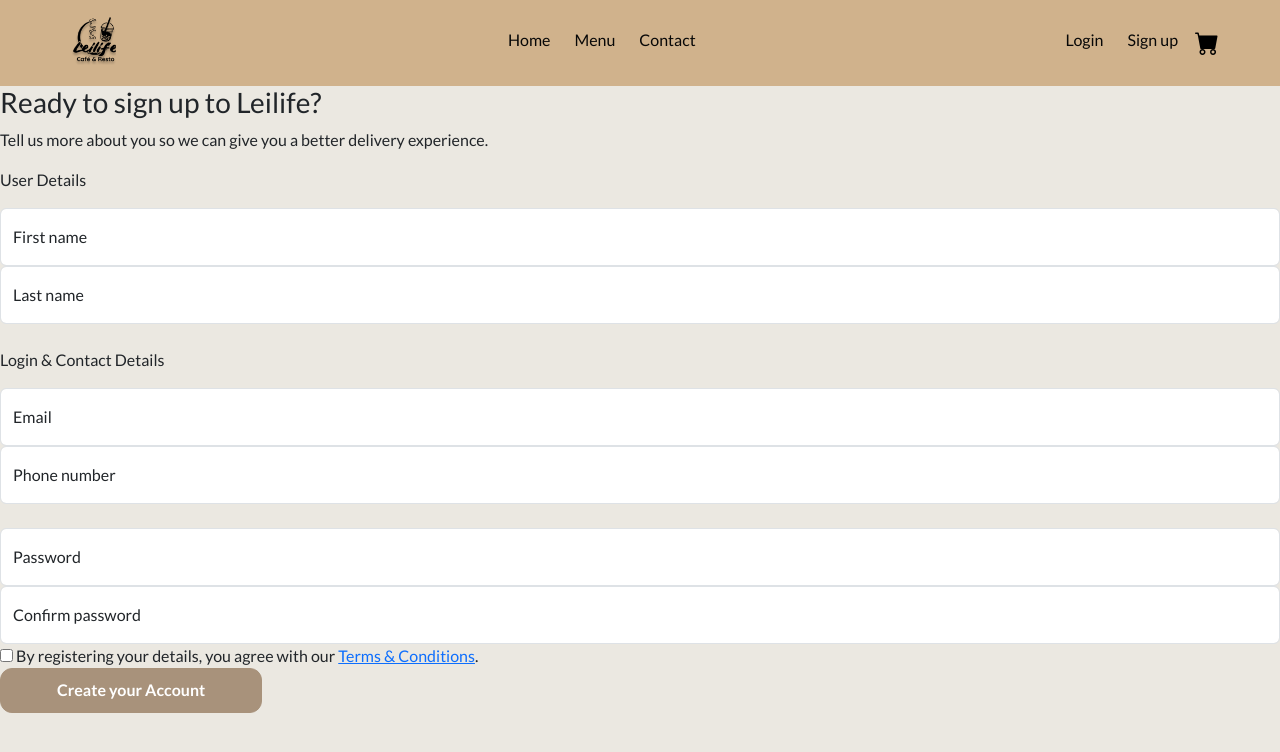
After one commit to Glenmark-2/Leilife-cafe-version-2, a PHP site: template pages/sign_up.php in a window 1280 px wide. The commit adds this page. Shown: the top 752 px of the page. Run offline with PHP 8.4, Linux system fonts and the light colour scheme; the template is opened without the code that fills it, so the values that code supplies are empty.

Commit message:
added feature/sign_up

```diff
--- a/backend/config/routes.php
+++ b/backend/config/routes.php
@@ -3,4 +3,5 @@ return [
     'home' => __DIR__ . '/../../pages/home.php',
     'cart' => __DIR__ . '/../../pages/cart.php',
     '404' => __DIR__ . '/../../pages/404.php',
+    'sign_up' => __DIR__. '/../../pages/sign_up.php',
 ];
--- a/backend/config/styles_config.php
+++ b/backend/config/styles_config.php
@@ -4,5 +4,7 @@ return [
     'home' => [
         '../css/users/home.css',
         '../css/users/partials/card.css'
-    ]
+    ],
+    'sign_up' => ['../css/users/sign_up.css'],
+
 ];
--- a/components/header.php
+++ b/components/header.php
@@ -50,7 +50,7 @@
       </div>
       <div class="d-flex gap-2">
         <a class="btn btn-text" href="#">Login</a>
-        <a class="btn btn-text" href="#">Sign up</a>
+        <a class="btn btn-text" href="index.php?page=sign_up">Sign up</a>
         <a href="#" class="btn btn-link p-0">
           <i class="bi bi-cart-fill" style="color: black; font-size: 1.5rem;"></i>
         </a>
@@ -65,7 +65,7 @@
     <a class="btn btn-text" href="#">Contact</a>
     <hr style="width: 80%; border-top: 1px solid #cccccc; margin: 0.5rem auto;">
     <a class="btn btn-text" href="#">Login</a>
-    <a class="btn btn-text" href="#">Sign up</a>
+    <a class="btn btn-text" href="index.php?page=sign_up">Sign up</a>
     <a class="btn btn-text" href="#">Cart</a>
   </div>
 </nav>
--- /dev/null
+++ b/pages/sign_up.php
@@ -0,0 +1,82 @@
+<div class="body">
+    <div class="top-div">
+        <h3>Ready to sign up to Leilife?</h3>
+        <p>Tell us more about you so we can give you a better delivery experience.</p>
+    </div>
+
+    <div class="mid-div">
+        <p>User Details</p>
+        <div class="col-md">
+            <div class="form-floating">
+                <input type="text" class="form-control" id="fname" placeholder="First name">
+                <label for="fname">First name</label>
+            </div>
+            <div class="form-floating">
+                <input type="text" class="form-control" id="lname" placeholder="Last name">
+                <label for="lname">Last name</label>
+            </div>
+        </div>
+        <br>
+        <p>Login & Contact Details</p>
+        <div class="col-md">
+            <div class="form-floating">
+                <input type="text" class="form-control" id="email" placeholder="email">
+                <label for="email">Email</label>
+            </div>
+            <div class="form-floating">
+                <input type="tel" class="form-control" id="phone_number" placeholder="Phone number">
+                <label for="phone_number">Phone number</label>
+            </div>
+        </div>
+        <br>
+        <div class="col-md">
+            <div class="form-floating">
+                <input type="text" class="form-control" id="password" placeholder="Password">
+                <label for="password">Password</label>
+            </div>
+            <div class="form-floating">
+                <input type="number" class="form-control" id="confirm_password" placeholder="Confirm password">
+                <label for="confirm_password">Confirm password</label>
+            </div>
+        </div>
+
+        <div class="terms">
+            <input type="checkbox" name="terms" id="terms" required>
+            <label for="terms">
+                By registering your details, you agree with our
+                <a href="#" id="openTerms">Terms & Conditions</a>.</label>
+        </div>
+
+        <div class="create">
+            <button class="btn-primary-custom">Create your Account</button>
+        </div>
+    </div>
+</div>
+<!-- Modal -->
+<div class="modal fade" id="staticBackdrop" data-bs-backdrop="static" data-bs-keyboard="false" tabindex="-1" aria-labelledby="staticBackdropLabel" aria-hidden="true">
+    <div class="modal-dialog">
+        <div class="modal-content">
+            <div class="modal-header">
+                <h1 class="modal-title fs-5" id="staticBackdropLabel">Terms  Conditions</h1>
+                <button type="button" class="btn-close" data-bs-dismiss="modal" aria-label="Close"></button>
+            </div>
+            <div class="modal-body">
+                <p>Welcome to Leilife! Before creating your account, please read our terms:</p>
+                <ul>
+                    <li>You agree to provide accurate personal information.</li>
+                    <li>Your account is personal and cannot be shared.</li>
+                    <li>Orders are subject to our refund and cancellation policies.</li>
+                    <li>We may update these terms from time to time.</li>
+                </ul>
+                <p>
+                    By signing up, you acknowledge that you have read and agreed to these Terms & Conditions.
+                </p>
+            </div>
+            <div class="modal-footer">
+                <button type="button" class="btn btn-secondary" data-bs-dismiss="modal">Close</button>
+            </div>
+        </div>
+    </div>
+</div>
+<script src="https://cdn.jsdelivr.net/npm/bootstrap@5.3.2/dist/js/bootstrap.bundle.min.js"></script>
+<script src="../scripts/users/sign_up.js"></script>
--- /dev/null
+++ b/scripts/users/sign_up.js
@@ -0,0 +1,5 @@
+const modal = new bootstrap.Modal(document.getElementById('staticBackdrop'));
+document.getElementById('openTerms').addEventListener('click', function(e) {
+        e.preventDefault();
+        modal.show();
+});
```
Also changed, not shown: css/users/sign_up.css (added, +50 -0 lines), 1 other file.
